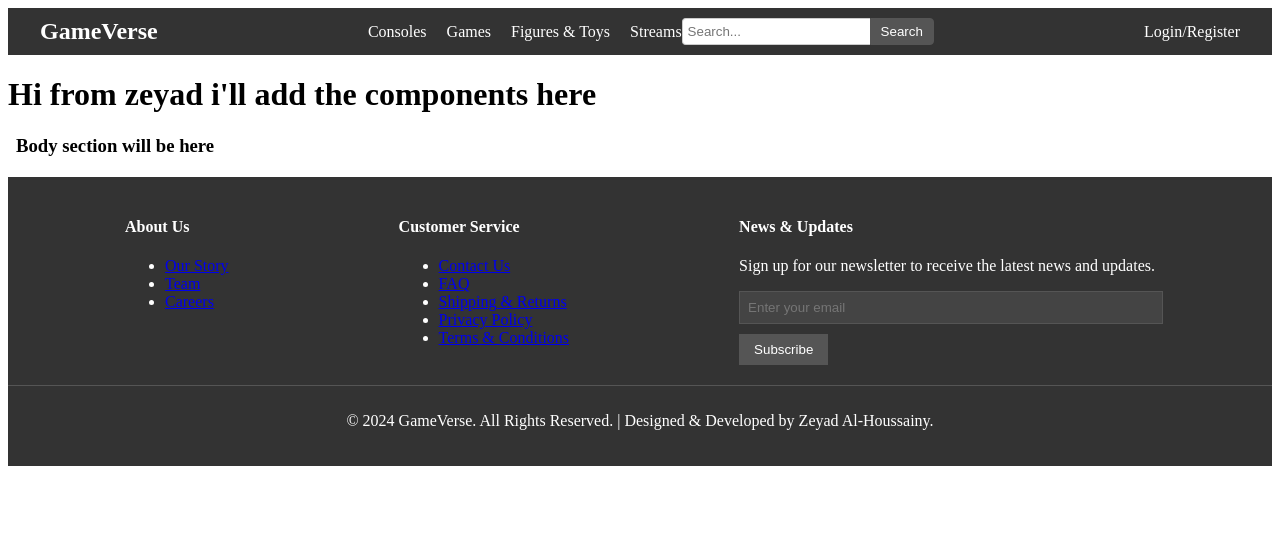
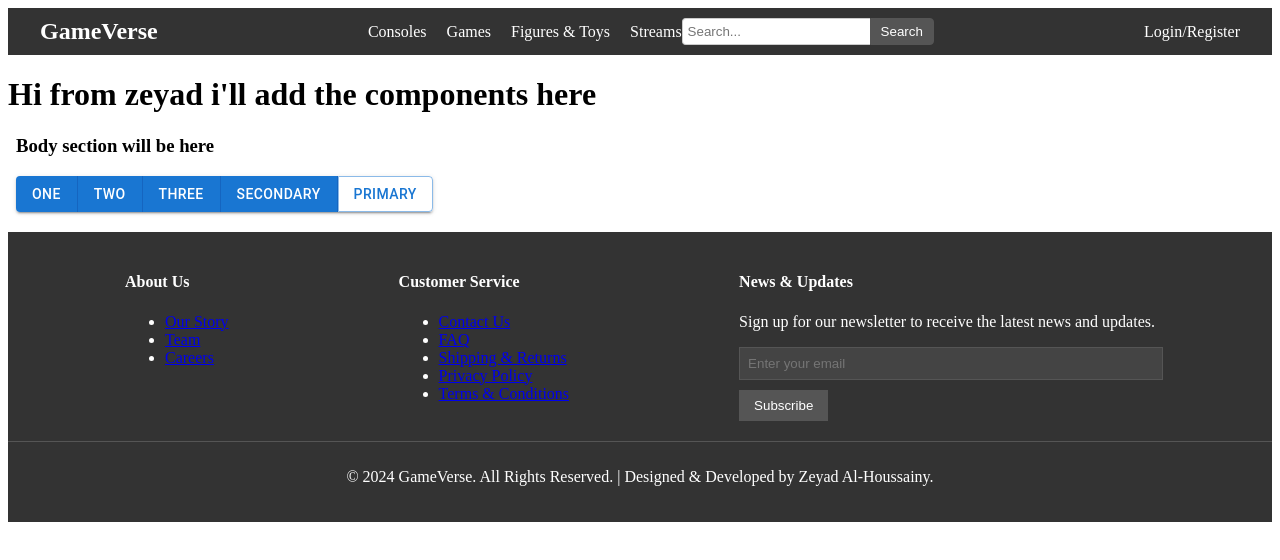
Before and after one commit to zeyad-houssainy/alx-graduation-project-cohort-22, a React app in the folder game_nexus/: page / in a window 1280 px wide. Shown: the top 560 px of the page. Built offline with nearby package versions, Linux system fonts and the light colour scheme; the HTML template or start-up script is replaced by a standard one.

Commit message:
fast_commit

```diff
--- a/game_nexus/package.json
+++ b/game_nexus/package.json
@@ -21,7 +21,10 @@
     "@babel/preset-env": "^7.26.0",
     "@babel/preset-react": "^7.26.3",
     "@cfaester/enzyme-adapter-react-18": "^0.8.0",
+    "@emotion/react": "^11.14.0",
+    "@emotion/styled": "^11.14.0",
     "@fortawesome/fontawesome-free": "^6.7.2",
+    "@mui/material": "^6.3.0",
     "@testing-library/jest-dom": "^6.6.3",
     "@testing-library/react": "^15.0.7",
     "@testing-library/user-event": "^14.5.2",
--- a/game_nexus/src/App/App.js
+++ b/game_nexus/src/App/App.js
@@ -4,8 +4,13 @@ import React from 'react';
 import "./App.css"
 import Header from '../components/Header/Header';
 import Footer from '../components/Footer/Footer';
+
 // Font import
 import '@fortawesome/fontawesome-free/css/all.min.css';
+
+// Material UI
+import Button from '@mui/material/Button';
+import ButtonGroup from '@mui/material/ButtonGroup';
 
 
 
@@ -17,6 +22,16 @@ class App extends React.Component {
       		<h1>Hi from zeyad i'll add the components here</h1>
           <body>
             <h3>Body section will be here</h3>
+            <div>
+              <ButtonGroup variant="contained" aria-label="Basic button group">
+                <Button>One</Button>
+                <Button color="primary">Two</Button>
+                <Button color="primary">Three</Button>
+                <Button variant="contained" color="primary"> Secondary </Button>
+                <Button variant="outlined" color="primary"> Primary </Button>
+              </ButtonGroup>
+              {/* Testing Material UI Features */}
+            </div>
           </body>
           <Footer />
 		</>
```
Also changed, not shown: 2 other files (tests, documents, lock files or other folders).
